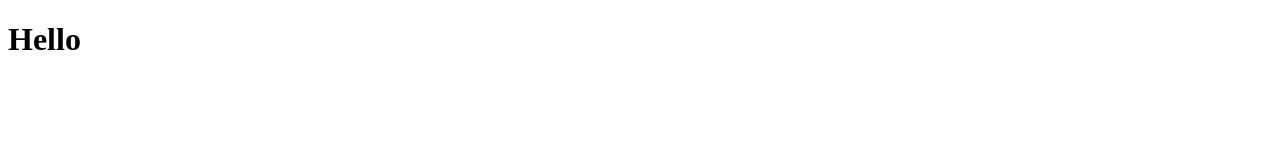
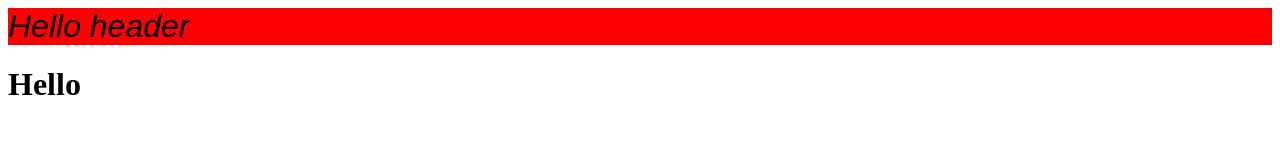
Before and after one commit to sovan4ik/test, a plain HTML site: page index.html in a window 1280 px wide. Drawn offline with Linux system fonts and the light colour scheme.

Commit message:
header ready

```diff
--- a/index.html
+++ b/index.html
@@ -3,7 +3,11 @@
   <head>
     <meta charset="utf-8">
     <title></title>
+    <link rel="stylesheet" href="main.css">
   </head>
+  <div class="header">
+    Hello header
+  </div>
   <body>
     <h1>Hello</h1>
   </body>
--- a/main.css
+++ b/main.css
@@ -0,0 +1,7 @@
+.header{
+  width: 100%;
+  background-color: #FF0000;
+  font-size: 32px;
+  font-style: italic;
+  font-family: sans-serif;
+};
```
